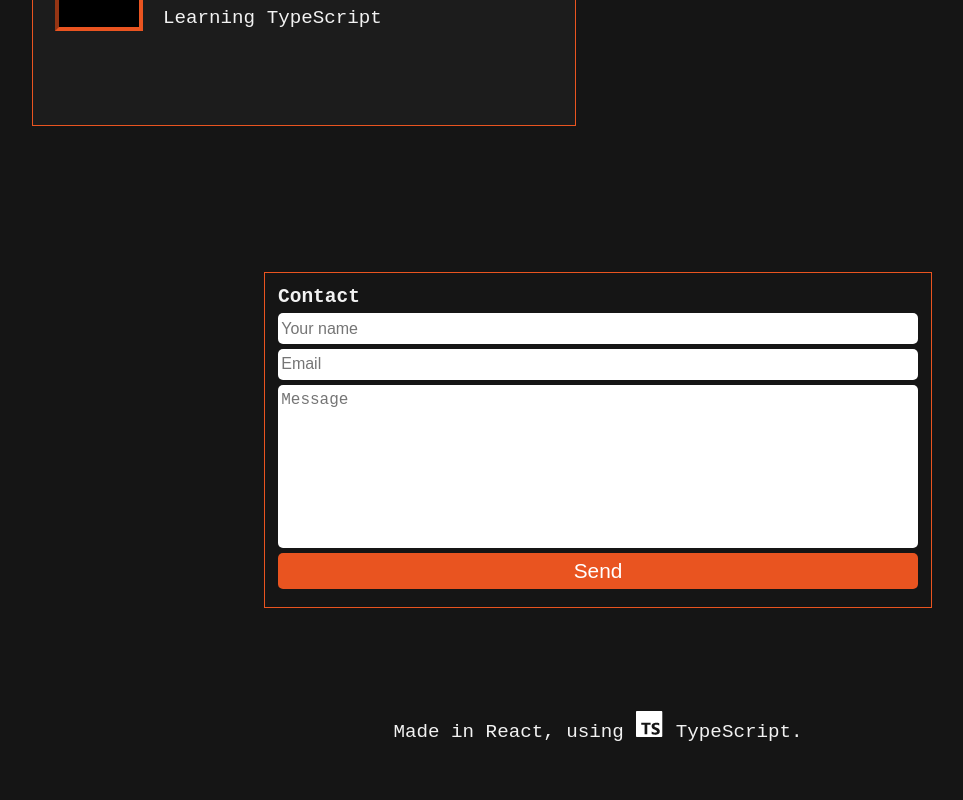
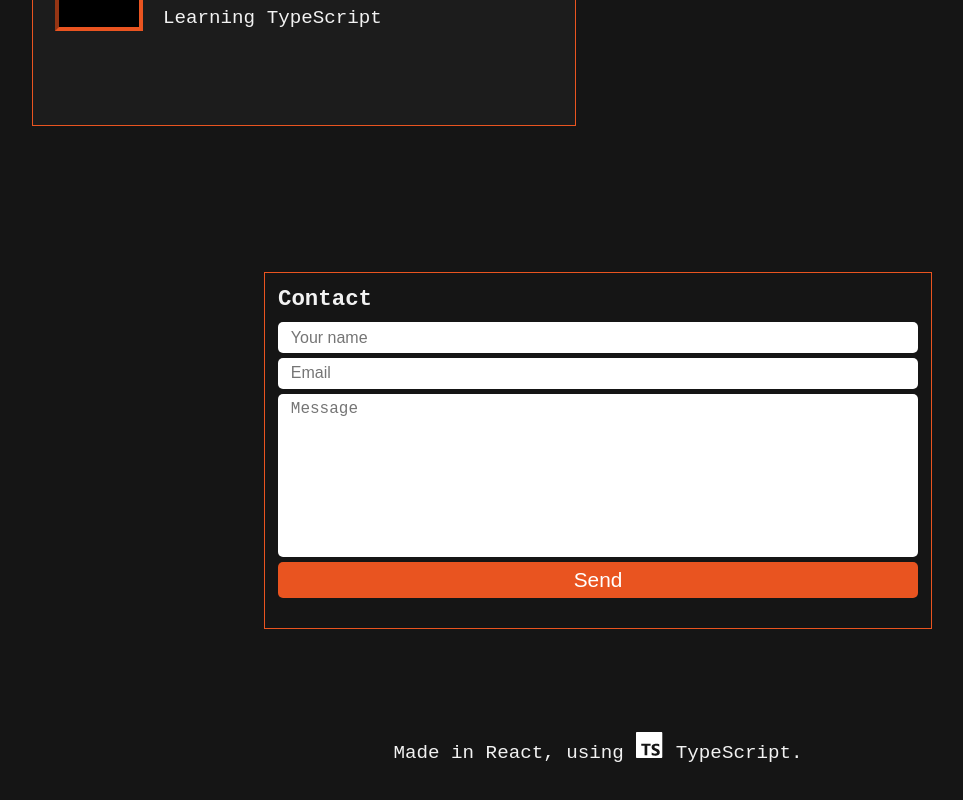
Before and after one commit to KjellHarald/TypeScript, a React (Create React App) app: page / in a window 1280 px wide. Shown: the part 1701-2501 px from the top of the page, without its empty margins (42-1005 px from the left). Built offline with nearby package versions, Linux system fonts and the light colour scheme.

Commit message:
update contact form

```diff
--- a/src/App.css
+++ b/src/App.css
@@ -199,7 +199,10 @@ nav > a {
   padding:1%;
   border:1px solid #E95420;
 }
-
+.contact h2 {
+  margin-bottom: 10px;
+  font-size: 1.4rem;
+}
 .contact button {
   background-color: #E95420;
   color:#fff;
@@ -210,18 +213,22 @@ nav > a {
   background-color: #00b140;
 }
 .contact input {
-  width:99%;
+  width:96%;
 }
 .contact textarea {
   resize: none;
   height:150px;
-  width:99%;
+  width:96%;
 }
 .contact input, textarea, button {
   display:block;
   font-size: 1rem;
   border-radius: 5px;
   border:none;
-  padding:1% 0.5%;
+  padding:1% 2%;
   margin:5px auto;
 }
+.contact p {
+  padding:6px;
+  text-align: center;
+}
--- a/src/ts/prog/email.tsx
+++ b/src/ts/prog/email.tsx
@@ -1,14 +1,47 @@
-import React from 'react'
+import React, {useState} from 'react'
 //import connectVersa from '../../srv/vdb'
 
 const Email = ():JSX.Element => {
+    const [formInfo, setFormInfo] = useState({name:"", email: "", msg: ""})
+    const [emailResponse, setEmailResponse] = useState("")
+
+    const updateName = (value:any):any => {
+        setFormInfo({
+            ...formInfo,
+            name: value
+        })
+    }
+    const updateEmail = (value:any):any => {
+        setFormInfo({
+            ...formInfo,
+            email: value
+        })
+    }
+    const updateMsg = (value:any):any => {
+        setFormInfo({
+            ...formInfo,
+            msg: value
+        })
+    }
+
+
+    const deliverMsg = async () => {
+        const response = await fetch('https://khps.no/mail/', {
+            "method": "POST",
+            body: JSON.stringify(formInfo)
+        })
+
+        const responseMessage = await response.text()
+        setEmailResponse(responseMessage)
+    }
     return (
         <div className='contact'>
             <h2>Contact</h2>
-            <input placeholder='Your name'/>
-            <input placeholder='Email'/>
-            <textarea placeholder='Message' />
-            <button>Send</button>
+            <input onChange={(event)=>updateName(event.target.value)} placeholder='Your name'/>
+            <input onChange={(event)=>updateEmail(event.target.value)} placeholder='Email'/>
+            <textarea onChange={(event)=>updateMsg(event.target.value)} placeholder='Message' />
+            <button onClick={deliverMsg}>Send</button>
+            <p>{emailResponse}</p>
         </div>
     )
 }
```
